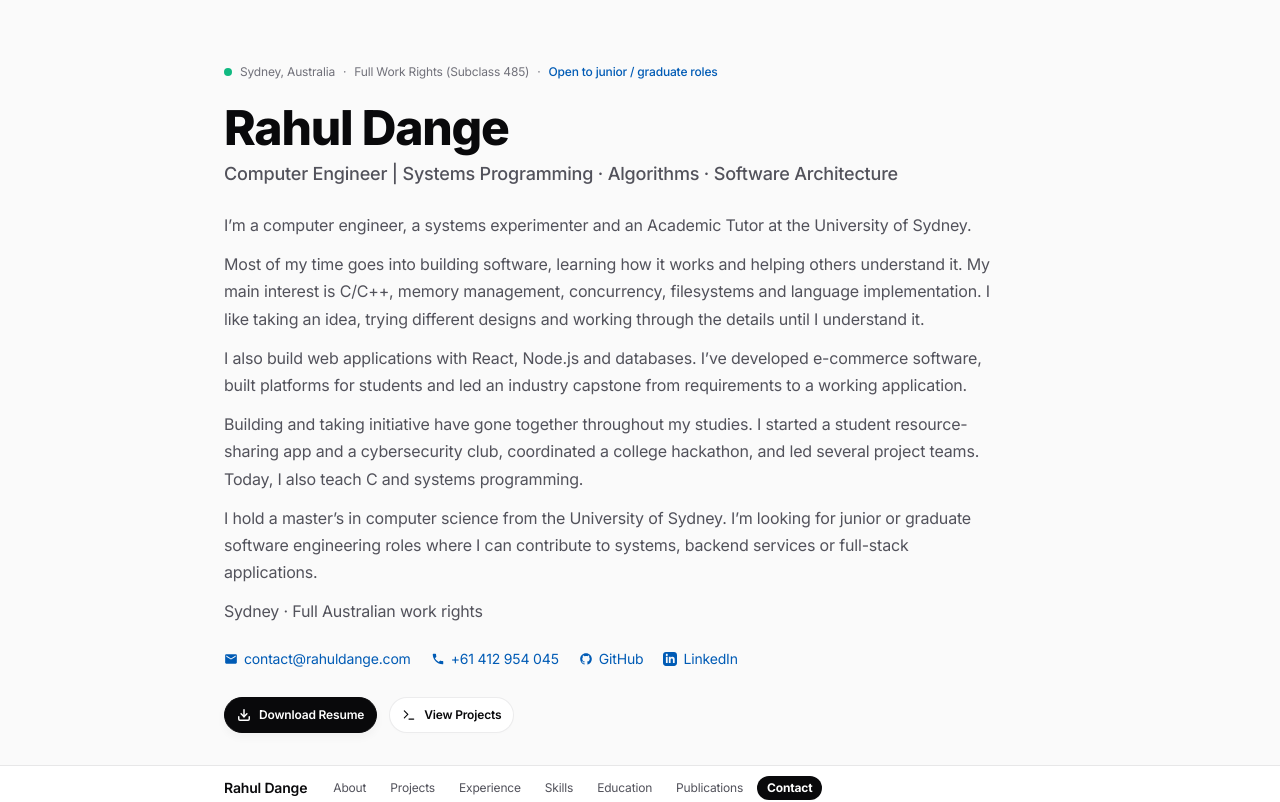
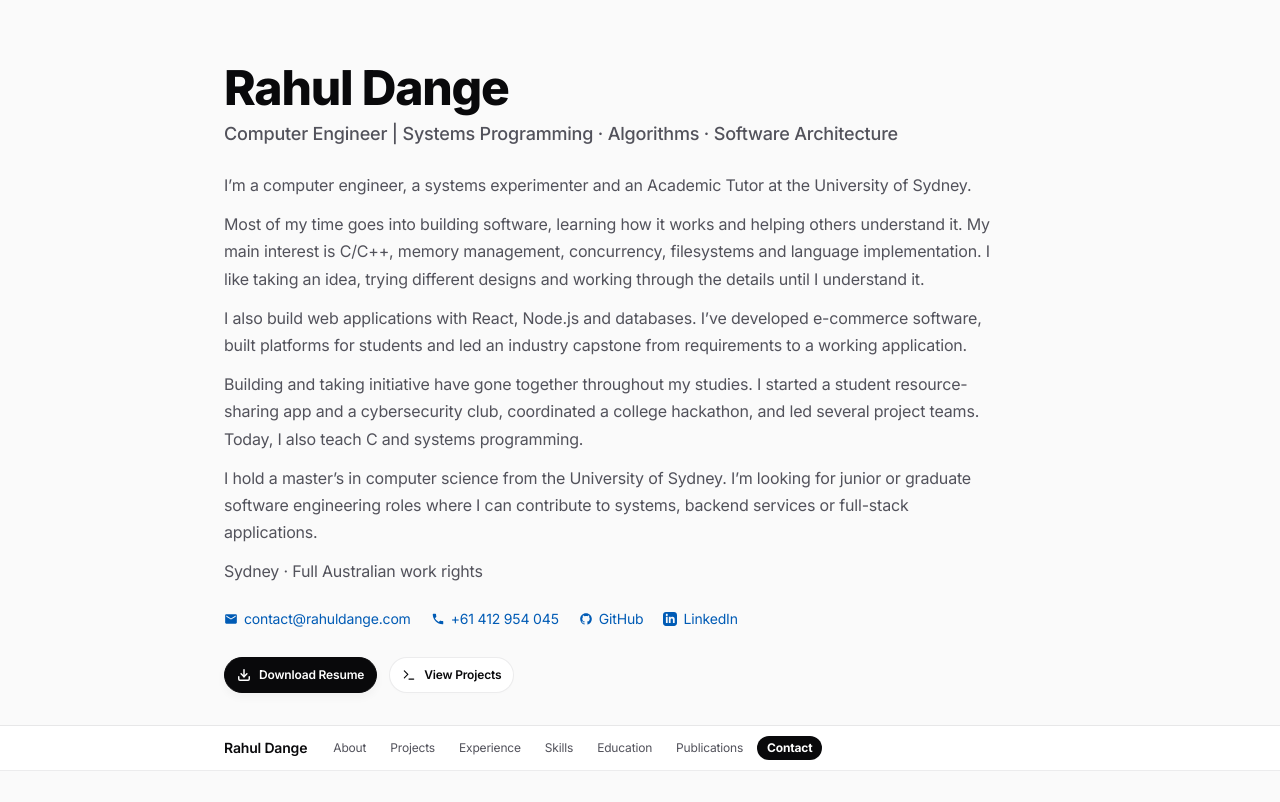
Before and after one commit to rahuldangeofficial/11-portfolio-website, a React (Vite) app: page / in a window 1280 px wide. Shown: the top 802 px of the page. Built offline with nearby package versions, Linux system fonts and the light colour scheme.

Commit message:
Update Q4.9-2026

```diff
--- a/src/components/Header.tsx
+++ b/src/components/Header.tsx
@@ -71,16 +71,6 @@ const Header: React.FC = React.memo(() => {
       {/* ── HERO BANNER ── */}
       <header className="pt-12 sm:pt-16 pb-8 border-b border-[var(--border-default)]">
         <div className="max-w-4xl mx-auto px-5 sm:px-8 lg:px-8 space-y-6">
-
-          {/* Top Status */}
-          <div className="flex flex-wrap items-center gap-2 text-xs text-[var(--fg-muted)]">
-            <span className="w-2 h-2 rounded-full bg-emerald-500" />
-            <span>Sydney, Australia</span>
-            <span>·</span>
-            <span>Full Work Rights (Subclass 485)</span>
-            <span>·</span>
-            <span className="text-[var(--accent-cyan)] font-medium">Open to junior / graduate roles</span>
-          </div>
 
           {/* Identity & Headline */}
           <div className="space-y-2">
```
